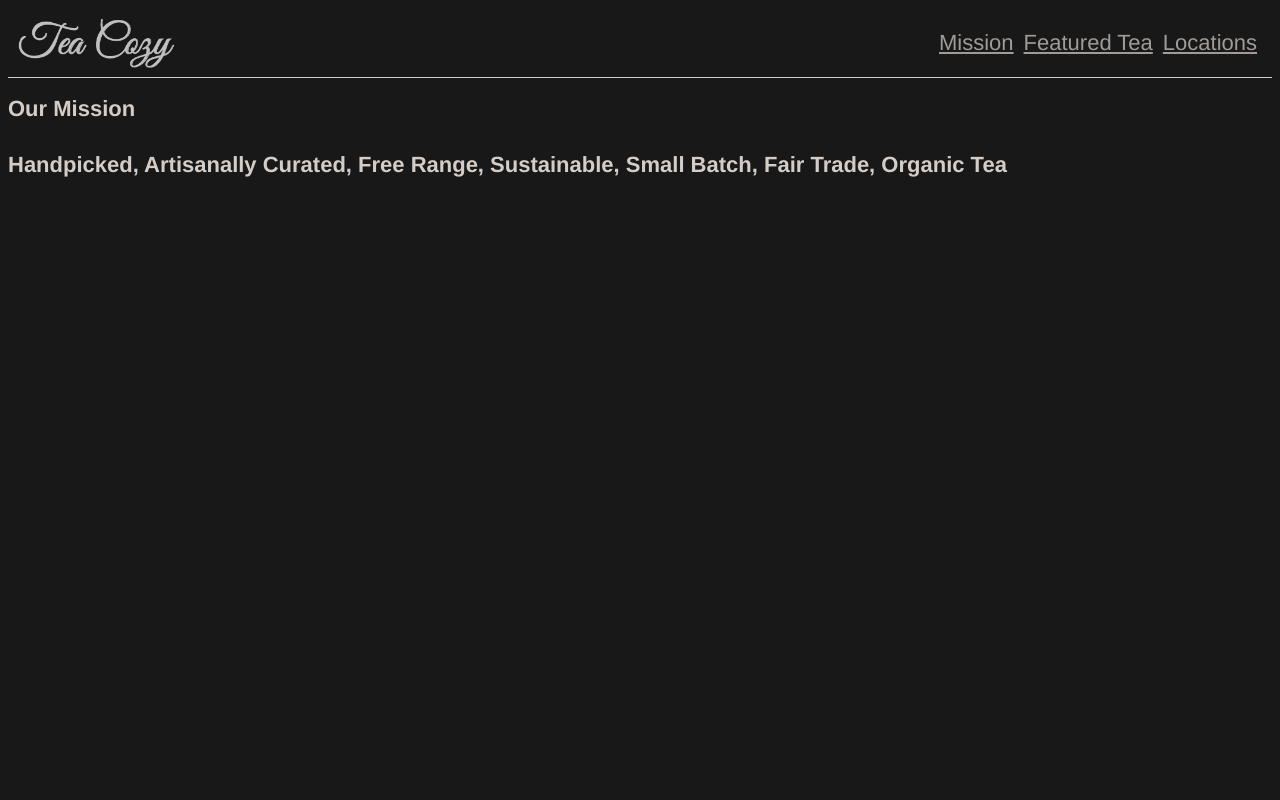
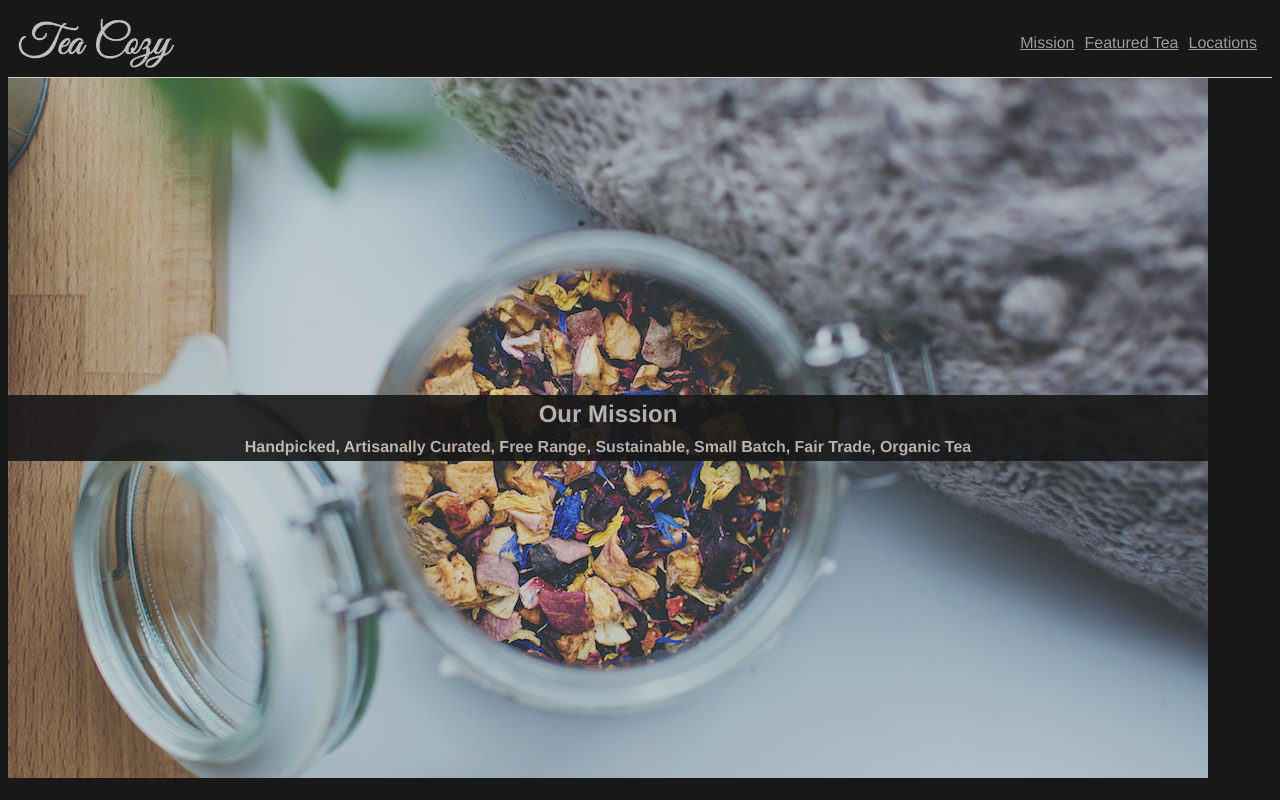
Before and after one commit to Kirkkm/Codecademy-TeaCozy, a plain HTML site: page index.html in a window 1280 px wide. Drawn offline with Linux system fonts and the light colour scheme.

Commit message:
setting up the our missiong section

```diff
--- a/index.html
+++ b/index.html
@@ -15,7 +15,11 @@
             <li><a href="#">Locations</a></li>
         </ul>
     </header>
-    <h2>Our Mission</h2>
-    <h4>Handpicked, Artisanally Curated, Free Range, Sustainable, Small Batch, Fair Trade, Organic Tea</h4>
+    <div class="ourmission">
+        <div class="text">
+            <h2>Our Mission</h2>
+            <h4>Handpicked, Artisanally Curated, Free Range, Sustainable, Small Batch, Fair Trade, Organic Tea</h4>
+        </div>
+    </div>
 </body>
 </html>
--- a/resources/style.css
+++ b/resources/style.css
@@ -1,6 +1,6 @@
 * {
     font-family: Helvetica;
-    font-size: 22px;
+
     color: seashell;
     background-color: black;
     opacity: 0.9;
@@ -29,3 +29,22 @@ header img{
 header li {
     margin: auto 5px;
 }
+
+.ourmission {
+    display: flex;
+    background-image: url("/resources/images/img-mission-background.jpg");
+    height: 700px;
+    width: 1200px;
+}
+
+.ourmission .text {
+    display: flex;
+    flex-direction: column;
+    align-items: center;
+    margin: auto;
+    width: 1200px;
+}
+
+.ourmission h2, h4 {
+    margin: 5px;
+}
```
